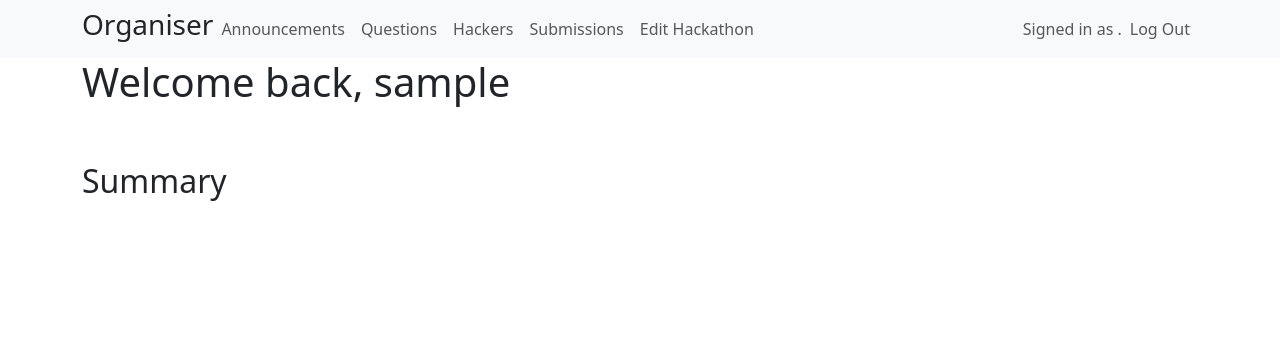
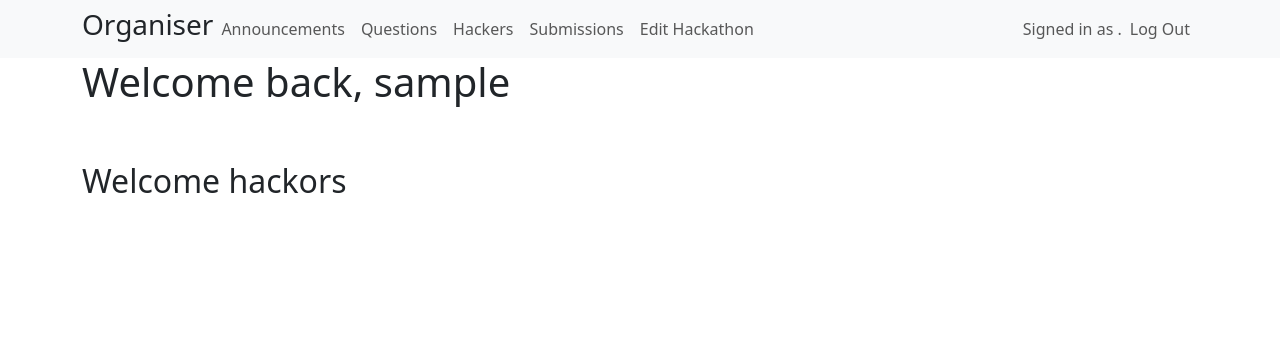
Before and after one commit to aviiciii/hack4hackers, a Django app: template hackportal_dj/hacker/templates/hacker/index.html in a window 1280 px wide. Shown: the top 358 px of the page. Run offline with Django 4.2, Linux system fonts and the light colour scheme; the template is opened without the code that fills it: most values are stand-ins (such as "Sample title", 1, 10 or a date in 2020); parts of the project's set-up code (start-up, migrations or seed data) failed here and were passed over.

Commit message:
changed html

```diff
--- a/hackportal_dj/hacker/templates/hacker/index.html
+++ b/hackportal_dj/hacker/templates/hacker/index.html
@@ -9,8 +9,8 @@
         <br> <br>
         <div class="row">
             <div class="col-md-6">
-                <h2>Summary</h2>
-                <ul>
+                <h2>Welcome hackors</h2>
+
 
 
 
```
